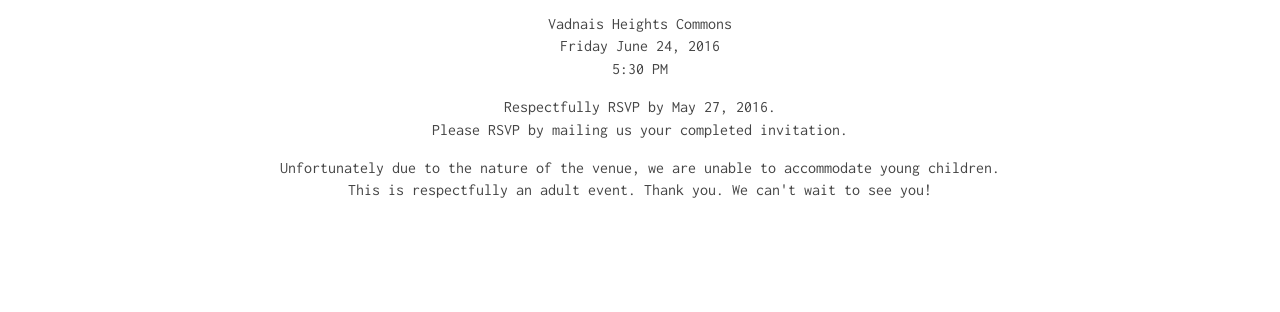
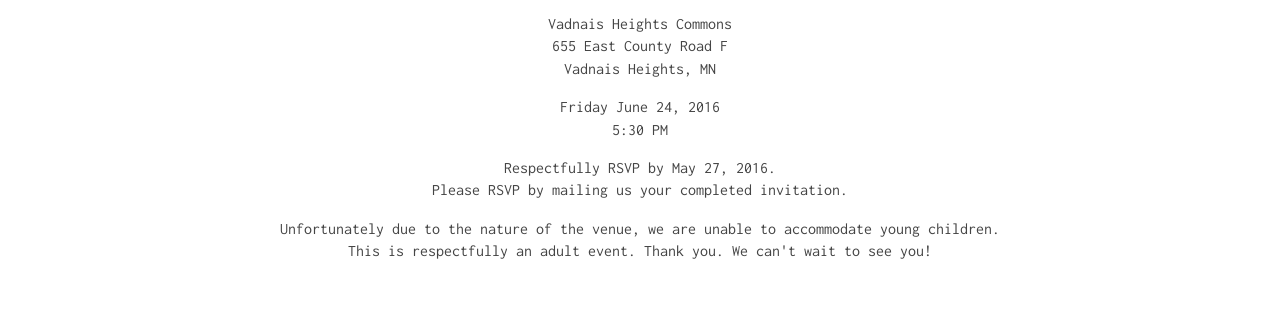
Before and after one commit to casey6/casey6.github.io, a website: page src/details.html in a window 1280 px wide. Shown: the part 476-788 px from the top of the page. Drawn offline with Linux system fonts and the light colour scheme; files that its build step writes are made by us from their sources; files whose address does not match are found by name.

Commit message:
Add vhc address

```diff
--- a/src/details.html
+++ b/src/details.html
@@ -24,7 +24,8 @@
 	<div class="section wedding text-center">
 		<div class="content">
 			<h1>Location</h1>
-			<p>Vadnais Heights Commons<br>Friday June 24, 2016<br>5:30 PM</p>
+			<p>Vadnais Heights Commons<br>655 East County Road F<br>Vadnais Heights, MN</p>
+			<p>Friday June 24, 2016<br>5:30 PM</p>
 			<p>Respectfully RSVP by May 27, 2016.<br>Please RSVP by mailing us your completed invitation.</p>
 			<p>Unfortunately due to the nature of the venue, we are unable to accommodate young children. This is respectfully an adult event. Thank you. We can't wait to see you!</p>
 		</div>
```
